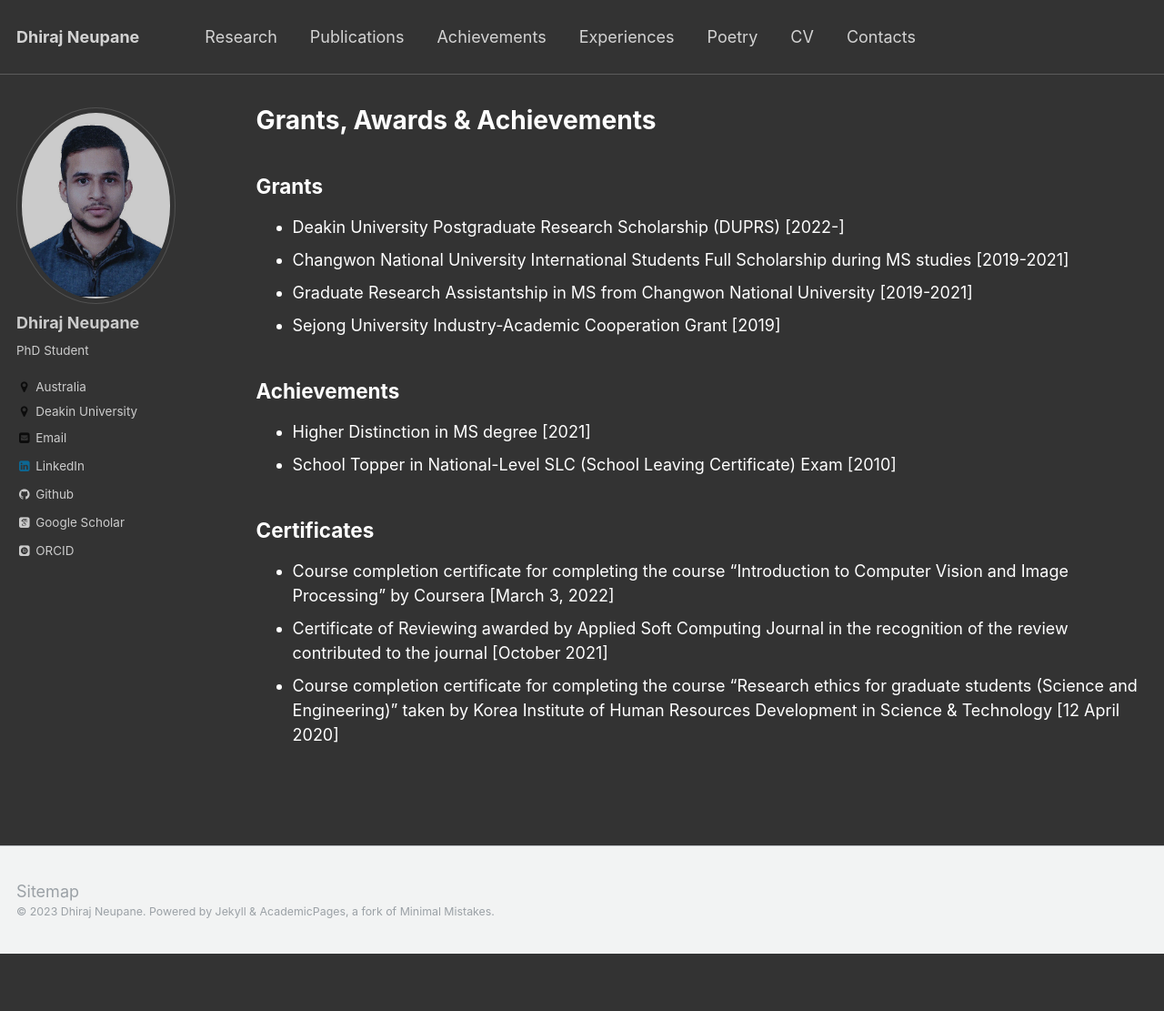
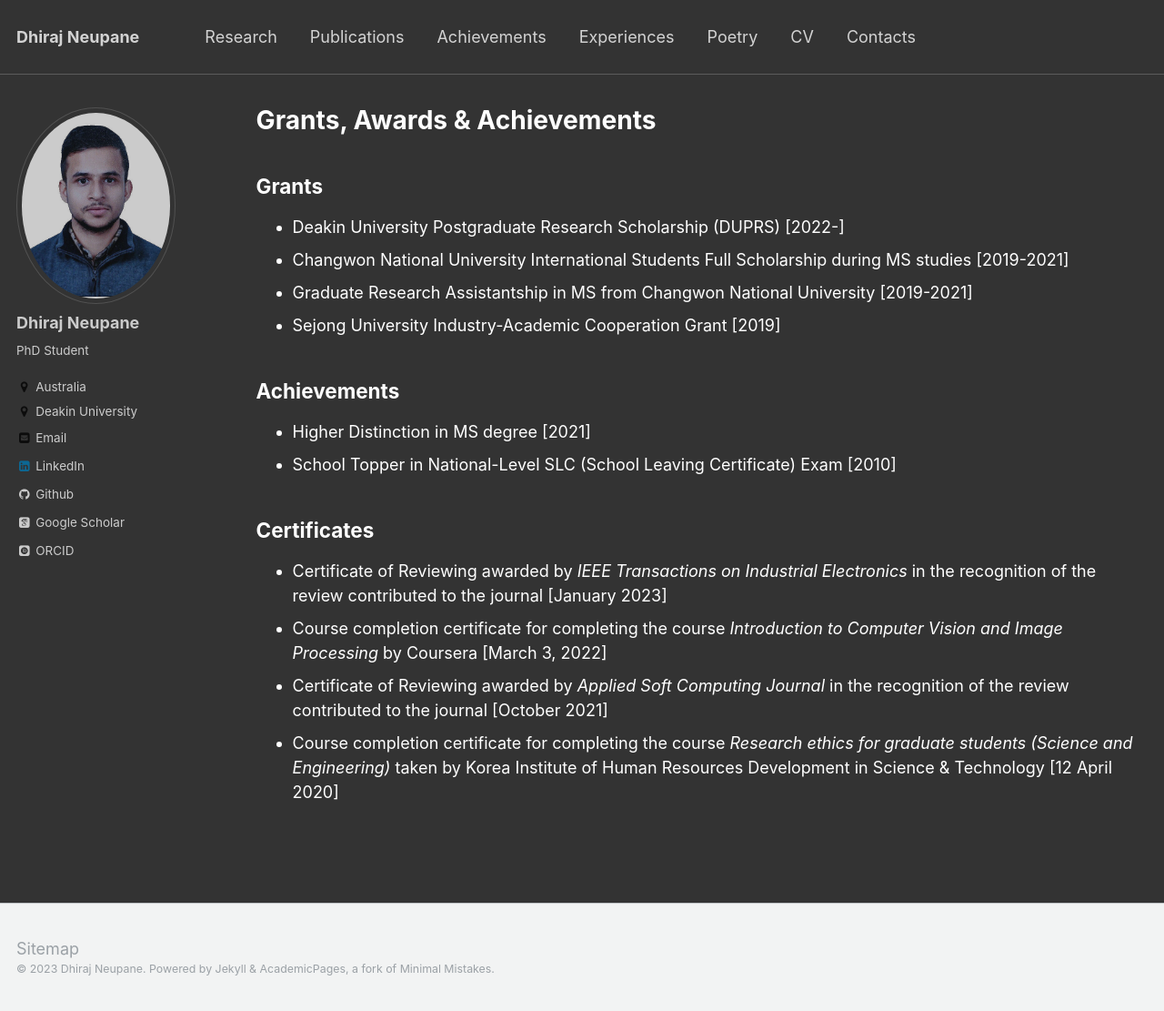
Before and after one commit to dhirajneupane/academicPortfolio, a Jekyll site: the page built from _pages/grants-awards.md, in a window 1280 px wide and 1111 px high. Shown: the whole window at 91% size. Built offline with Jekyll 4.4.1, drawn with Linux system fonts in a browser that asks for light colours; some web fonts are replaced.

Commit message:
Update grants-awards.md

```diff
--- a/_pages/grants-awards.md
+++ b/_pages/grants-awards.md
@@ -17,6 +17,7 @@ redirect_from:
 * School Topper in National-Level SLC (School Leaving Certificate) Exam [2010]
 
 ## Certificates
-* Course completion certificate for completing the course "Introduction to Computer Vision and Image Processing" by Coursera [March 3, 2022]
-* Certificate of Reviewing awarded by Applied Soft Computing Journal in the recognition of the review contributed to the journal [October 2021]
-* Course completion certificate for completing the course "Research ethics for graduate students (Science and Engineering)" taken by Korea Institute of Human Resources Development in Science & Technology [12 April 2020]
+* Certificate of Reviewing awarded by _IEEE Transactions on Industrial Electronics_ in the recognition of the review contributed to the journal [January 2023]
+* Course completion certificate for completing the course _Introduction to Computer Vision and Image Processing_ by Coursera [March 3, 2022]
+* Certificate of Reviewing awarded by _Applied Soft Computing Journal_ in the recognition of the review contributed to the journal [October 2021]
+* Course completion certificate for completing the course _Research ethics for graduate students (Science and Engineering)_ taken by Korea Institute of Human Resources Development in Science & Technology [12 April 2020]
```
